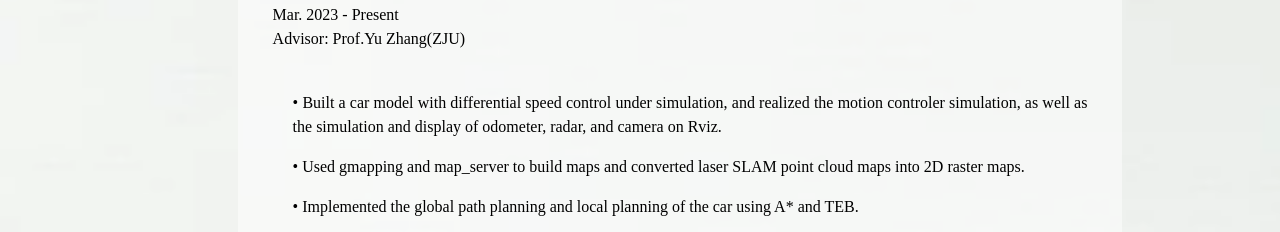
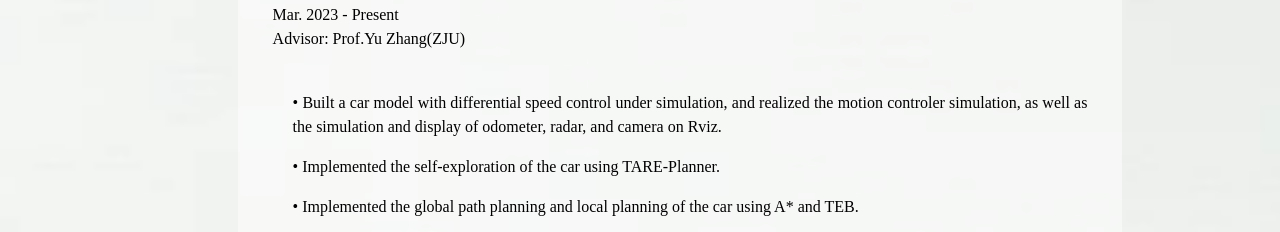
Before and after one commit to HealorCai/HealorCai.github.io, a plain HTML site: page index.html in a window 1280 px wide. Shown: the part 1804-2036 px from the top of the page. Drawn offline with Linux system fonts and the light colour scheme.

Commit message:
Update index.html

```diff
--- a/index.html
+++ b/index.html
@@ -105,8 +105,7 @@ Advisor: Prof.Yu Zhang(ZJU)
 
                 <p class="indent">• Built a car model with differential speed control under simulation, and realized the motion controler
                     simulation, as well as the simulation and display of odometer, radar, and camera on Rviz.</p>
-                <p class="indent">• Used gmapping and map_server to build maps and converted laser SLAM point cloud maps into 2D
-                    raster maps.</p>
+                <p class="indent">• Implemented the self-exploration of the car using TARE-Planner.</p>
                 <p class="indent">• Implemented the global path planning and local planning of the car using A* and TEB.</p>
 
                 <div class="image-container">
```
